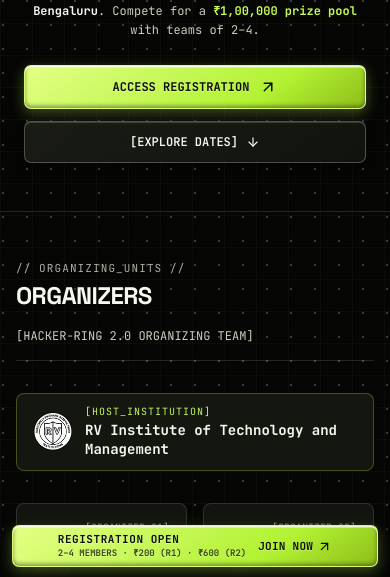
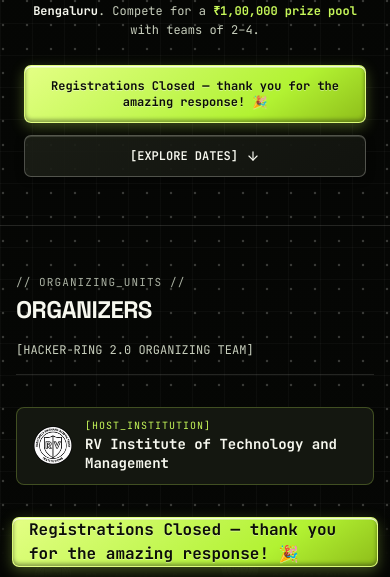
Before and after one commit to myrarizvi/hackerRing2026, a React (Vite) app: page / in a window 390 px wide. Shown: the part 265-842 px from the top of the page. Built offline with nearby package versions, Linux system fonts and the light colour scheme; no server answers.

Commit message:
regs closed

```diff
--- a/api/register.ts
+++ b/api/register.ts
@@ -1,5 +1,6 @@
 import { createClient } from "@supabase/supabase-js";
 import dotenv from "dotenv";
+import { REGISTRATIONS_OPEN } from "../src/config";
 
 // Load environment variables strictly on the server
 dotenv.config({ path: ".env.local" });
@@ -120,6 +121,13 @@
 
 // ── Core API Handler ─────────────────────────────────────────────────────────
 export async function handleRegisterRequest(request: Request): Promise<Response> {
+  if (!REGISTRATIONS_OPEN) {
+    return new Response(JSON.stringify({ error: "Registrations are closed" }), {
+      status: 403,
+      headers: { "Content-Type": "application/json" },
+    });
+  }
+
   // 1. Handle CORS Preflight
   if (request.method === "OPTIONS") {
     const origin = request.headers.get("origin") || "";
--- a/src/App.tsx
+++ b/src/App.tsx
@@ -15,6 +15,7 @@
 import { NotFoundPage } from "@/components/NotFoundPage";
 import { RegistrationPage } from "@/components/RegistrationPage";
 import { ArrowUpRight } from "lucide-react";
+import { REGISTRATIONS_OPEN } from "@/config";
 
 export default function App() {
   return (
@@ -67,7 +68,7 @@
 
               {/* Mobile Sticky Quick Register Action Bar */}
               <div className="mobile-sticky-register sm:hidden fixed bottom-0 left-0 right-0 z-40 px-3 pt-2 bg-gradient-to-t from-[#050604] via-[#050604]/95 to-transparent">
-                <Link
+                {REGISTRATIONS_OPEN ? <Link
                   to="/register"
                   className="w-full btn-primary min-h-[54px] px-4 font-mono font-bold flex max-[359px]:flex-col max-[359px]:items-stretch items-center justify-between gap-3 max-[359px]:gap-1.5 shadow-2xl active:scale-[0.98]"
                 >
@@ -78,7 +79,11 @@
                   <span className="flex flex-shrink-0 items-center gap-1 whitespace-nowrap text-[11px] font-bold tracking-wide max-[359px]:self-end">
                     JOIN NOW <ArrowUpRight size={15} />
                   </span>
-                </Link>
+                </Link> : (
+                  <div className="w-full btn-primary min-h-[54px] px-4 font-mono font-bold flex max-[359px]:flex-col max-[359px]:items-stretch items-center justify-between gap-3 max-[359px]:gap-1.5 shadow-2xl active:scale-[0.98]">
+                    Registrations Closed — thank you for the amazing response! 🎉
+                  </div>
+                )}
               </div>
             </>
           }
--- a/src/components/HeroSection.tsx
+++ b/src/components/HeroSection.tsx
@@ -2,6 +2,7 @@
 import { motion } from "motion/react";
 import { ArrowDown, ArrowUpRight } from "lucide-react";
 import { Link } from "react-router-dom";
+import { REGISTRATIONS_OPEN } from "@/config";
 
 const GLITCH_CHARS = "█▓▒░#$/@%&*+=~<>[]01";
 
@@ -202,13 +203,17 @@
 
           {/* Action Buttons Section */}
           <div className="mt-6 sm:mt-8 flex flex-col sm:flex-row items-center justify-center gap-3 w-full sm:w-auto px-2">
-            <Link
+            {REGISTRATIONS_OPEN ? <Link
               to="/register"
               className="w-full sm:w-auto btn-primary px-6 sm:px-7 py-3 sm:py-3.5 text-xs sm:text-sm flex items-center justify-center gap-2.5 group"
             >
               <span>ACCESS REGISTRATION</span>
               <ArrowUpRight size={18} className="transition-transform group-hover:translate-x-0.5 group-hover:-translate-y-0.5" />
-            </Link>
+            </Link> : (
+              <div className="w-full sm:w-auto btn-primary px-6 sm:px-7 py-3 sm:py-3.5 text-xs sm:text-sm flex items-center justify-center gap-2.5 group">
+                Registrations Closed — thank you for the amazing response! 🎉
+              </div>
+            )}
             <a
               href="#dates"
               className="w-full sm:w-auto btn-secondary px-5 py-3 sm:py-3.5 text-xs sm:text-sm flex items-center justify-center gap-2 group"
--- a/src/components/RegisterSection.tsx
+++ b/src/components/RegisterSection.tsx
@@ -1,6 +1,7 @@
 import { motion } from "motion/react";
 import { Link } from "react-router-dom";
 import { ArrowUpRight, ShieldCheck } from "lucide-react";
+import { REGISTRATIONS_OPEN } from "@/config";
 
 export function RegisterSection() {
   return (
@@ -33,7 +34,7 @@
               <span className="animate-ping absolute inline-flex h-full w-full rounded-full bg-[#c7f85a] opacity-75"></span>
               <span className="relative inline-flex rounded-full h-2 w-2 bg-[#c7f85a]"></span>
             </span>
-            <span>[REGISTRATION_OPEN]</span>
+            <span>{REGISTRATIONS_OPEN ? "[REGISTRATION_OPEN]" : "Registrations Closed — thank you for the amazing response! 🎉"}</span>
           </div>
         </div>
 
@@ -87,13 +88,17 @@
             </div>
 
             {/* CTA */}
-            <Link
+            {REGISTRATIONS_OPEN ? <Link
               to="/register"
               className="btn-primary w-full sm:w-auto px-6 sm:px-8 py-4 text-sm sm:text-base tracking-wider flex items-center justify-center gap-2"
             >
               <span>[REGISTER NOW — ₹200 / TEAM]</span>
               <ArrowUpRight size={20} />
-            </Link>
+            </Link> : (
+              <div className="btn-primary w-full sm:w-auto px-6 sm:px-8 py-4 text-sm sm:text-base tracking-wider flex items-center justify-center gap-2">
+                Registrations Closed — thank you for the amazing response! 🎉
+              </div>
+            )}
           </div>
         </motion.div>
 
--- a/src/components/RegistrationPage.tsx
+++ b/src/components/RegistrationPage.tsx
@@ -1,9 +1,10 @@
 import { useState, useEffect } from "react";
 import { motion } from "motion/react";
-import { Link } from "react-router-dom";
+import { Link, Navigate } from "react-router-dom";
 import { supabase } from "../lib/supabase";
 import { PAYMENT_URL } from "../constants";
 import { ArrowLeft, Plus, Trash2, Upload, User, Terminal, ExternalLink } from "lucide-react";
+import { REGISTRATIONS_OPEN } from "@/config";
 
 // ─── Types ────────────────────────────────────────────────────────────────────
 
@@ -312,6 +313,7 @@
   };
 
   const handleSubmit = async (e: React.FormEvent) => {
+    if (!REGISTRATIONS_OPEN) return;
     e.preventDefault();
     if (!validate()) return;
 
@@ -372,6 +374,10 @@
   };
 
   // ── Render ──
+
+  if (!REGISTRATIONS_OPEN) {
+    return <Navigate to="/" replace />;
+  }
 
   return (
     <div className="relative z-20 min-h-screen pt-20 pb-20 px-3 min-[360px]:px-4 sm:px-6 font-mono">
--- a/src/components/TracksSection.tsx
+++ b/src/components/TracksSection.tsx
@@ -1,6 +1,7 @@
 import { motion } from "motion/react";
 import { Cpu, Radio, Sparkles } from "lucide-react";
 import { Link } from "react-router-dom";
+import { REGISTRATIONS_OPEN } from "@/config";
 
 export function TracksSection() {
   const tracks = [
@@ -130,7 +131,11 @@
                 {/* Bottom Spec Footer */}
                 <div className="mt-6 pt-4 border-t border-[rgba(247,248,239,0.08)] flex flex-col min-[430px]:flex-row min-[430px]:items-center justify-between gap-2 font-mono text-[11px] text-[#aab1a2]">
                   <span>ELIGIBILITY: OPEN TO ALL</span>
-                  <Link to="/register" className="text-[#c7f85a] font-bold hover:underline">&gt; REGISTER THIS TRACK</Link>
+                  {REGISTRATIONS_OPEN ? (
+                    <Link to="/register" className="text-[#c7f85a] font-bold hover:underline">&gt; REGISTER THIS TRACK</Link>
+                  ) : (
+                    <span className="text-[#c7f85a] font-bold hover:underline">Registrations Closed — thank you for the amazing response! 🎉</span>
+                  )}
                 </div>
               </motion.div>
             );
--- /dev/null
+++ b/src/config.ts
@@ -0,0 +1 @@
+export const REGISTRATIONS_OPEN = false;
```
